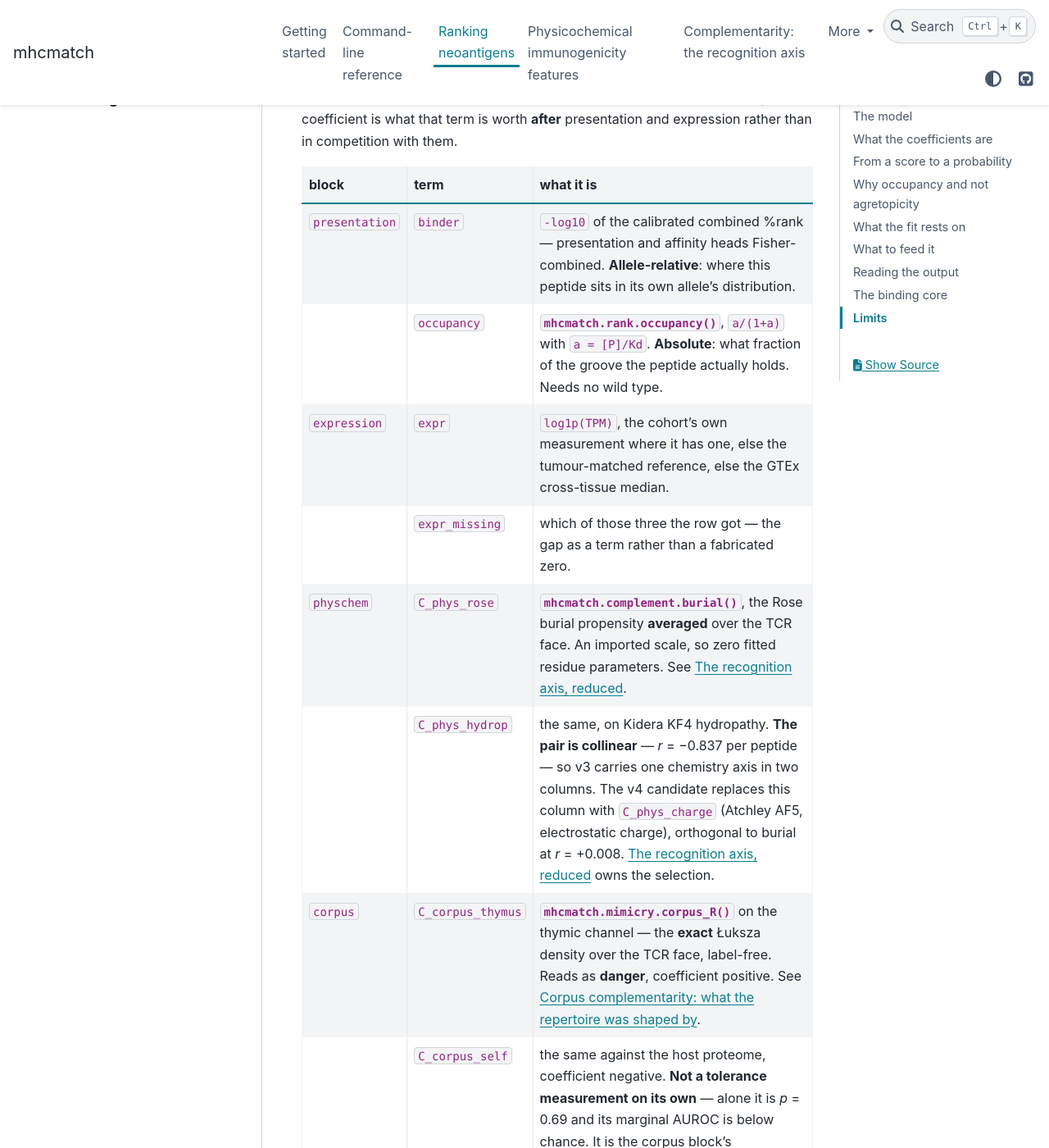
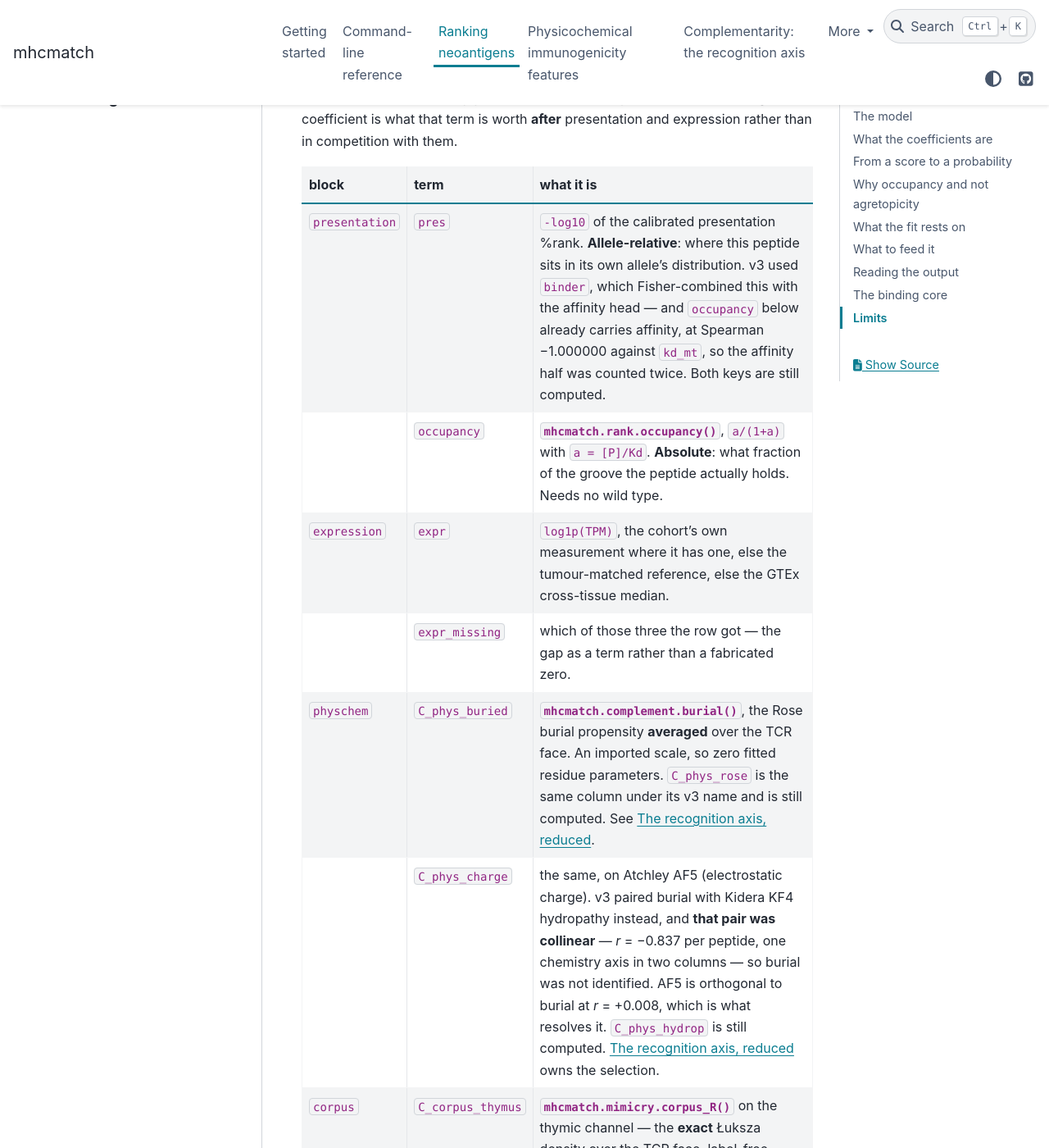
Before and after one commit to antigenomics/mhcmatch, a Sphinx documentation site: the page built from docs/neoantigen.rst, in a window 1280 px wide and 1400 px high, scrolled down 843 px. Shown: the whole window at 82% size. Built offline with Sphinx 7.4.7 and the PyData theme 0.15.4, drawn with Linux system fonts in a browser that asks for light colours; some of the changed text lies outside the part shown.

Commit message:
docs + changelog + roadmap: catch the three surfaces the v4 swap left behind
docs/neoantigen.rst contradicted itself on the same page. It declares the artifact "EPIC,
version 4" at the top, then lists the v3 columns in its term table (`binder`,
`C_phys_rose`, `C_phys_hydrop`, calling v4 "the v4 candidate"), quotes C_corpus_viral at
p = 0.32 where its own coefficient table below says 0.092, and closes with "The candidate,
for comparison ... It is not shipped" -- directly under the v4 coefficients it ships. All
four fixed; the v3 keys are named as still-computed rather than deleted.

CHANGELOG: `## [Unreleased]` sat *between* 0.27.0 and 0.26.0. The calibration-cache entry
described the mechanism but not the payoff, and estimated the footprint. Both are measured
now: binder pass 1,788 s -> 15 s (119x), whole features stage 2,061 s -> 271 s, and the two
frames identical -- 0 of 40 columns differ over all 363,324 rows, so it is a cache and not
an approximation. Footprint 4,331 files / 498 MB, 2.07 entries and 238 kB per allele.

ROADMAP 5b-9 items 1 and 2 still read as open ("Ship or hold. The author decides", "the
artifact is hand-copied across", "what would actually pay is sharing the three calibrators
across workers"). All three are done. Item 2 also said 203 alleles; the real panel is
2,093, with a tail of ~1,500 carrying one peptide each -- alleles 1,100-1,600 add 1,193
pairs and a third of elapsed time, which is the shape that made the per-allele cost
dominate.

Co-Authored-By: Claude Opus 5 <noreply@anthropic.com>

```diff
--- a/docs/neoantigen.rst
+++ b/docs/neoantigen.rst
@@ -31,10 +31,11 @@ what that term is worth **after** presentation and expression rather than in com
      - term
      - what it is
    * - ``presentation``
-     - ``binder``
-     - ``-log10`` of the calibrated combined %rank — presentation and affinity heads
-       Fisher-combined. **Allele-relative**: where this peptide sits in its own allele's
-       distribution.
+     - ``pres``
+     - ``-log10`` of the calibrated presentation %rank. **Allele-relative**: where this peptide sits
+       in its own allele's distribution. v3 used ``binder``, which Fisher-combined this with the
+       affinity head — and ``occupancy`` below already carries affinity, at Spearman −1.000000
+       against ``kd_mt``, so the affinity half was counted twice. Both keys are still computed.
    * -
      - ``occupancy``
      - :func:`mhcmatch.rank.occupancy`, ``a/(1+a)`` with ``a = [P]/Kd``. **Absolute**: what fraction
@@ -47,15 +48,17 @@ what that term is worth **after** presentation and expression rather than in com
      - ``expr_missing``
      - which of those three the row got — the gap as a term rather than a fabricated zero.
    * - ``physchem``
-     - ``C_phys_rose``
+     - ``C_phys_buried``
      - :func:`mhcmatch.complement.burial`, the Rose burial propensity **averaged** over the TCR
-       face. An imported scale, so zero fitted residue parameters. See :doc:`burial`.
+       face. An imported scale, so zero fitted residue parameters. ``C_phys_rose`` is the same
+       column under its v3 name and is still computed. See :doc:`burial`.
    * -
-     - ``C_phys_hydrop``
-     - the same, on Kidera KF4 hydropathy. **The pair is collinear** — *r* = −0.837 per peptide —
-       so v3 carries one chemistry axis in two columns. The v4 candidate replaces this column with
-       ``C_phys_charge`` (Atchley AF5, electrostatic charge), orthogonal to burial at *r* = +0.008.
-       :doc:`burial` owns the selection.
+     - ``C_phys_charge``
+     - the same, on Atchley AF5 (electrostatic charge). v3 paired burial with Kidera KF4 hydropathy
+       instead, and **that pair was collinear** — *r* = −0.837 per peptide, one chemistry axis in
+       two columns — so burial was not identified. AF5 is orthogonal to burial at *r* = +0.008,
+       which is what resolves it. ``C_phys_hydrop`` is still computed. :doc:`burial` owns the
+       selection.
    * - ``corpus``
      - ``C_corpus_thymus``
      - :func:`mhcmatch.mimicry.corpus_R` on the thymic channel — the **exact** Łuksza density over
@@ -185,14 +188,15 @@ of any recognition block.
 
 **No term was dropped for being small.** The rule is replace-and-recalibrate: a term with a
 mechanism stays and gets a better basis, it does not get deleted for a *p*-value. ``C_corpus_viral``
-at *p* = 0.32 stays because dropping it costs the other two channels their significance.
+at *p* = 0.092 stays because dropping it costs the other two channels their significance.
 
-**The candidate, for comparison.** EPIC v4 respecifies four terms — ``binder`` → ``pres``,
+**What v4 changed, against the v3 it replaced.** Four terms respecified — ``binder`` → ``pres``,
 ``C_phys_hydrop`` → ``C_phys_charge``, the corpus kernel Hamming → BLOSUM62, and ``C_phys_rose`` →
 ``C_phys_buried`` (a rename). On identical rows at identical parameter count: BIC 4215.9 →
-**4172.4**, leave-one-screen-out mean 0.6432 → **0.6602**, median 0.6182 → **0.6385**. It is not
-shipped: it carries one explained regression (ITSNdb, 149 rows), and shipping a refit is a
-deliberate decision rather than a consequence of a better BIC. ``bench/results/epic_v4_fit.md``.
+**4172.4**, leave-one-screen-out mean 0.6432 → **0.6602**, median 0.6182 → **0.6385**. Seven of the
+nine screens rank higher held out. One regresses and is reported rather than absorbed: ITSNdb
+0.6500 → 0.6309 on 149 rows with 89 positives, under two units of that cell's own resolution
+(1/89 = 0.0112). ``bench/results/epic_v4_fit.md``.
 
 From a score to a probability
 -----------------------------
```
Also changed, not shown: CHANGELOG.md (+7 -5 lines), ROADMAP.md (+20 -15 lines).
